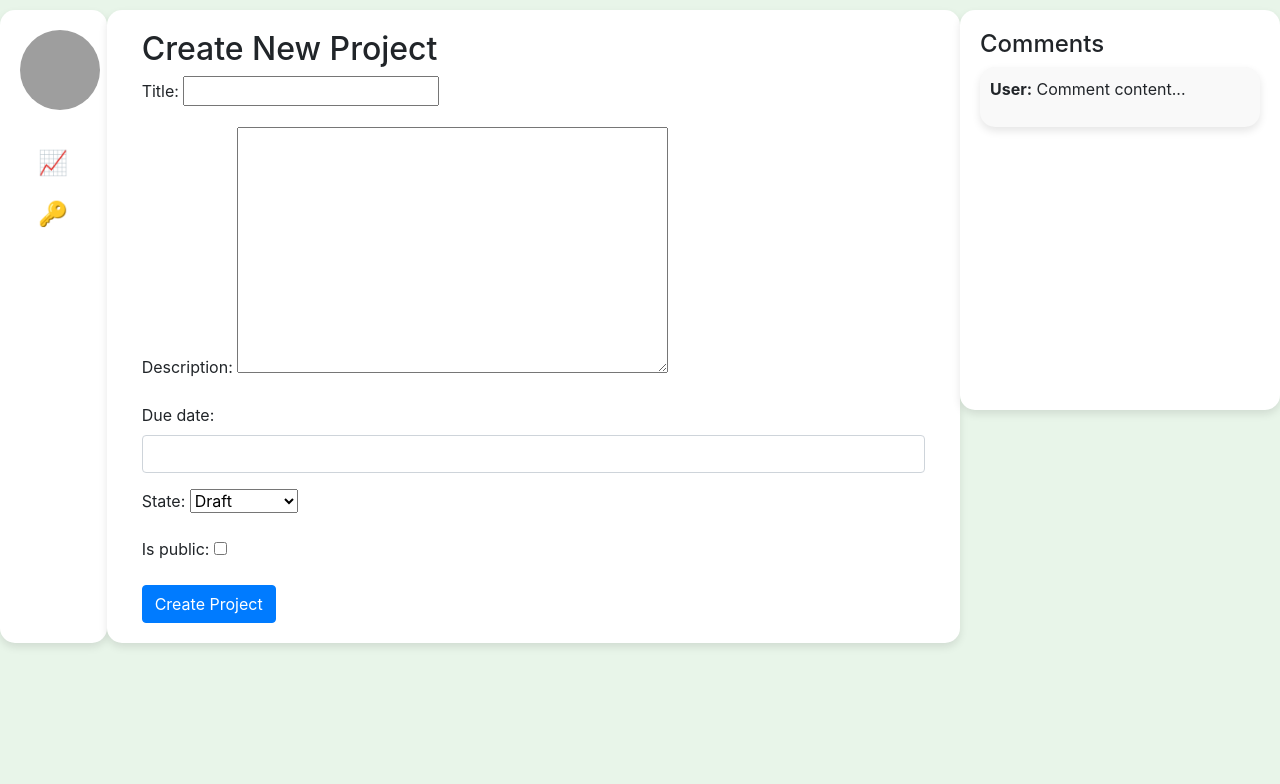
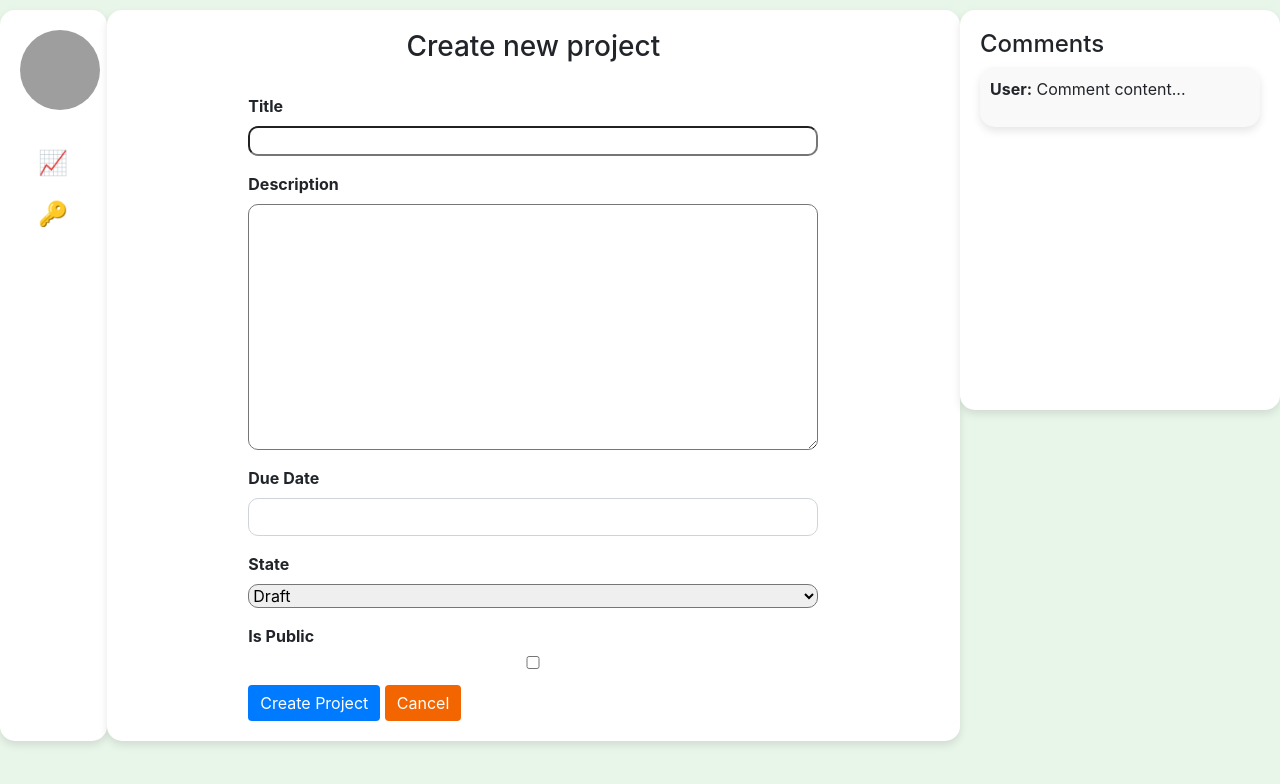
Before and after one commit to DaSHdotHub/ProjectTracker, a Django app: page /create-project/ in a window 1280 px wide. Shown: the top 784 px of the page. Run offline with Django 5.2, Linux system fonts and the light colour scheme; the visitor is signed in with stand-in values (Sample User, id 1); some libraries are stand-ins or nearby versions; grey boxes are pictures that could not be loaded.

Commit message:
Make create form look nicer

```diff
--- a/project_tracker/templates/project/project_create.html
+++ b/project_tracker/templates/project/project_create.html
@@ -1,14 +1,100 @@
 {% extends "project/dashboard.html" %}
 
-{% block title %}Project Create{% endblock %}
+{% block styles %}
+<style>
+    .container {
+        max-width: 600px;
+        margin: 0 auto;
+    }
+
+    .form-title {
+        text-align: center;
+        margin-bottom: 30px;
+    }
+
+    .form-group label {
+        font-weight: bold;
+    }
+
+    /* Additional styles to ensure same view on mobile as on desktop */
+    .form-group {
+        display: flex;
+        flex-direction: column;
+    }
+
+    .form-group label {
+        order: -1;
+        margin-bottom: 0.5rem;
+    }
+
+    .form-group textarea {
+        width: 100%;
+        max-width: 100%;
+    }
+
+    /* Additional styles to ensure full width */
+    #project-form .form-group {
+        width: 100%;
+    }
+
+    #project-form .form-control {
+        width: 100%;
+    }
+
+    .form-group input,
+    .form-group select,
+    .form-group textarea {
+        border-radius: 10px;
+    }
+
+    .form-group input:focus,
+    .form-group select:focus,
+    .form-group textarea:focus {
+        box-shadow: none;
+    }
+
+    .btn {
+        border: none;
+    }
+
+    #cancel-button {
+        background-color: #f26500;
+    }
+
+    #cancel-button:hover {
+        background-color: #b64c00;
+    }
+</style>
+
+{% endblock %}
 
 {% block middle_column %}
 <div class="container">
-    <h2>Create New Project</h2>
-    <form method="post">
+    <h3 class="form-title">Create new project</h3>
+    <form method="post" id="project-form">
         {% csrf_token %}
-        {{ form.as_p }}
+        <div class="form-group">
+            <label for="id_title">Title</label>
+            {{ form.title }}
+        </div>
+        <div class="form-group">
+            <label for="id_description">Description</label>
+            {{ form.description }}
+        </div>
+        <div class="form-group">
+            <label for="id_due_date">Due Date</label>
+            {{ form.due_date }}
+        </div>
+        <div class="form-group">
+            <label for="id_state">State</label>
+            {{ form.state }}
+        </div>
+        <div class="form-group">
+            <label for="id_is_public">Is Public</label>
+            {{ form.is_public }}
+        </div>
         <button type="submit" class="btn btn-primary">Create Project</button>
+        <a class="btn btn-secondary" id="cancel-button" href="/dashboard">Cancel</a>
     </form>
 </div>
     {% endblock %}
@@ -16,7 +102,7 @@
     {% block extra_js %}
     <script>
         // Initialize datepicker
-    $(document).ready(function() {
+        $(document).ready(function () {
             $('#id_due_date').datepicker({
                 format: 'yyyy-mm-dd',
                 autoclose: true,
@@ -24,7 +110,7 @@
             });
 
             // Restrict input to numbers only
-        $('#id_due_date').on('keypress', function(event) {
+            $('#id_due_date').on('keypress', function (event) {
                 const charCode = event.charCode;
                 if ((charCode >= 48 && charCode <= 57) || charCode === 45) {
                     // Allow numbers (0-9) and '-'
@@ -37,12 +123,12 @@
             });
 
             // Limit input to numbers only
-        $('id_due_date').on('input', function() {
+            $('id_due_date').on('input', function () {
                 this.value = this.value.replace(/[^0-9\-]/g, '');
             });
 
             // Prevent past dates
-        $('#id_due_date').on('change', function() {
+            $('#id_due_date').on('change', function () {
                 const selectedDate = new Date(this.value);
                 const currentDate = new Date();
                 if (selectedDate < currentDate) {
```
Lines whose indentation alone changed are shown as unchanged.
